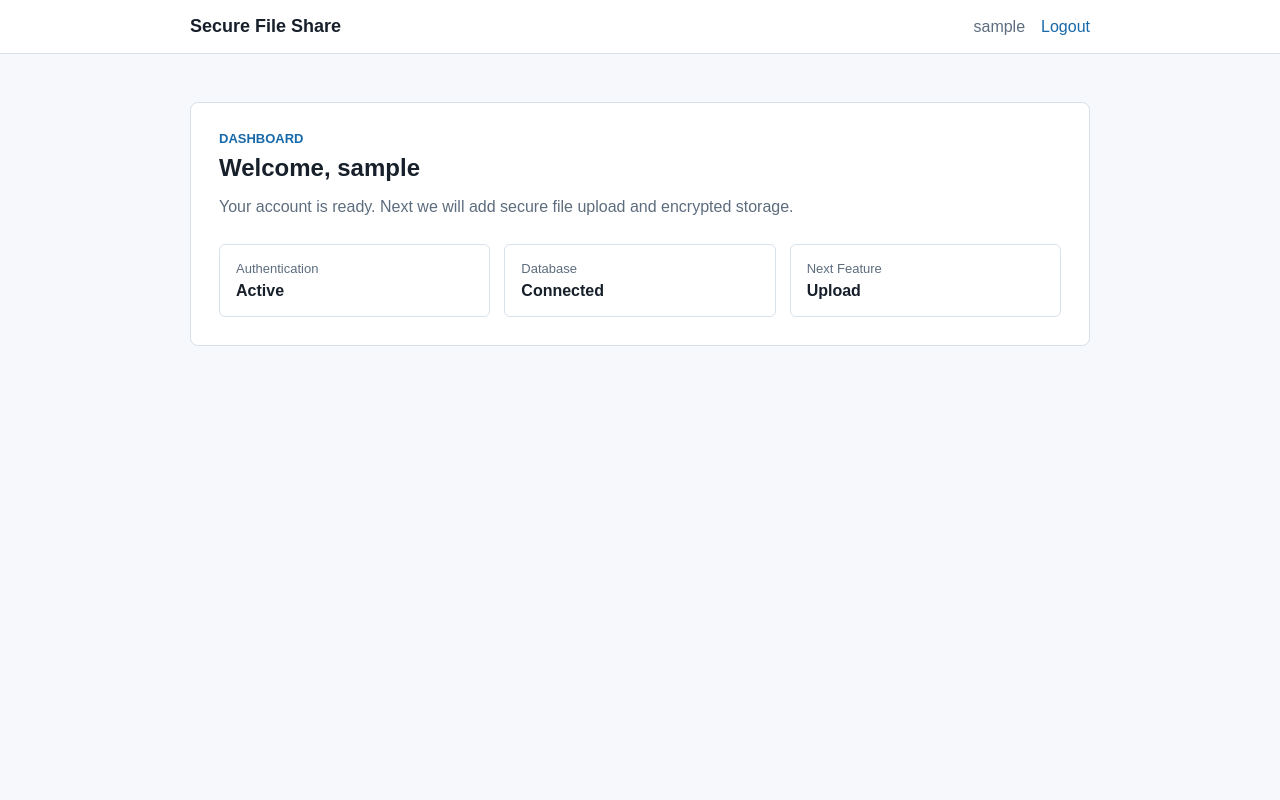
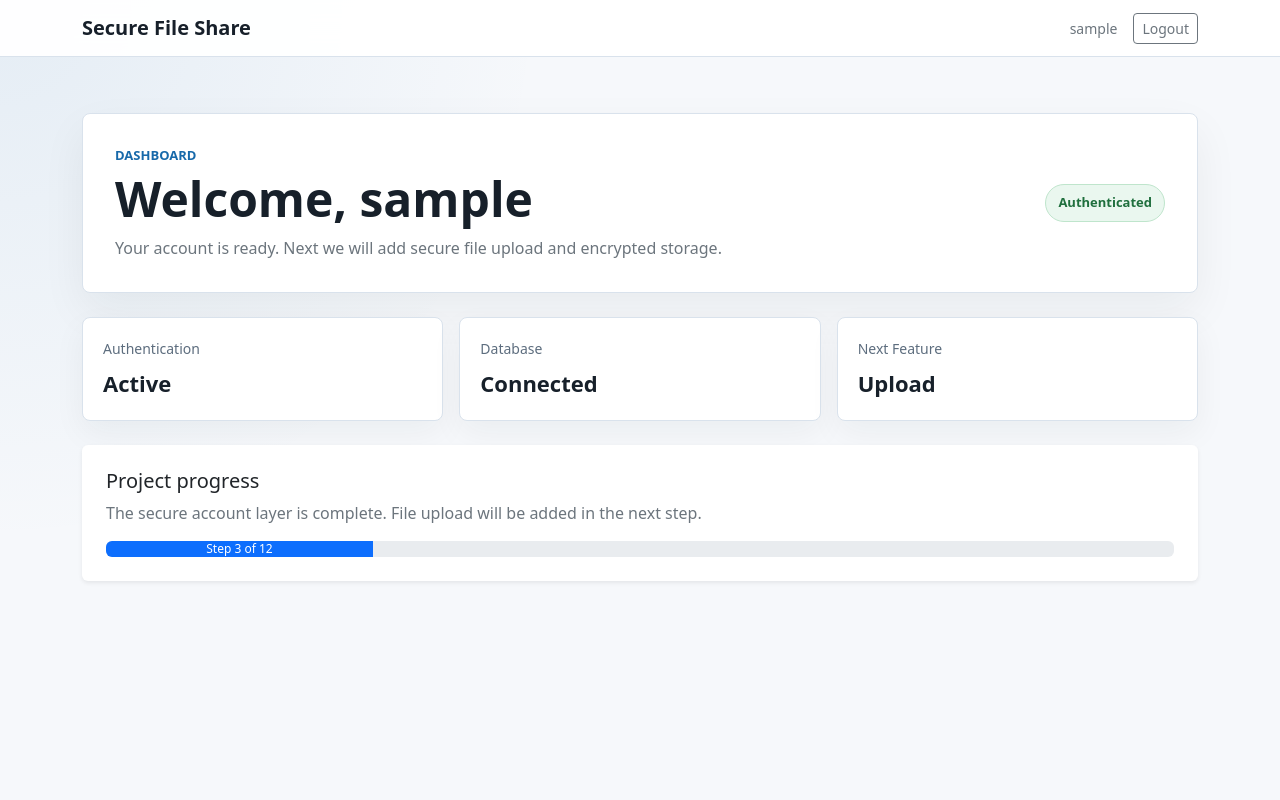
Before and after one commit to Rinil-Parmar/secure-one-time-file-sharing, a Flask app: page / in a window 1280 px wide. Run offline with Flask 3, Linux system fonts and the light colour scheme; the visitor is signed in with stand-in values (Sample User, id 1).

Commit message:
Improve authentication UI

```diff
--- a/app/static/style.css
+++ b/app/static/style.css
@@ -1,90 +1,48 @@
 body {
     margin: 0;
-    font-family: Arial, sans-serif;
-    background: #f6f8fb;
+    background:
+        radial-gradient(circle at top left, rgba(23, 105, 170, 0.08), transparent 34rem),
+        #f6f8fb;
+    color: #17202a;
+    min-height: 100vh;
+}
+
+.app-navbar {
+    background: rgba(255, 255, 255, 0.94);
+    border-bottom: 1px solid #d9e2ec;
+    backdrop-filter: blur(12px);
+}
+
+.navbar-brand {
     color: #17202a;
 }
 
-a {
-    color: #1769aa;
-    text-decoration: none;
+.app-main {
+    padding-bottom: 56px;
+    padding-top: 56px;
 }
 
-a:hover {
-    text-decoration: underline;
+.auth-shell {
+    align-items: center;
+    display: flex;
+    justify-content: center;
+    min-height: calc(100vh - 180px);
 }
 
-.topbar {
-    background: #ffffff;
-    border-bottom: 1px solid #d9e2ec;
+.auth-card {
+    max-width: 480px;
+    width: 100%;
 }
 
-.nav {
+.dashboard-hero {
     align-items: center;
     display: flex;
-    justify-content: space-between;
-    margin: 0 auto;
-    max-width: 900px;
-    padding: 16px 20px;
-}
-
-.brand {
-    color: #17202a;
-    font-size: 18px;
-    font-weight: 700;
-}
-
-.nav-links {
-    align-items: center;
-    display: flex;
-    gap: 16px;
-}
-
-.nav-user {
-    color: #5d6d7e;
-}
-
-.button-link,
-button {
-    background: #1769aa;
-    border: 0;
-    border-radius: 6px;
-    color: #ffffff;
-    cursor: pointer;
-    display: inline-block;
-    font-size: 15px;
-    font-weight: 700;
-    padding: 10px 14px;
-}
-
-.button-link:hover,
-button:hover {
-    background: #12598f;
-    text-decoration: none;
-}
-
-.container {
-    max-width: 900px;
-    margin: 0 auto;
-    padding: 48px 20px;
-}
-
-.panel,
-.auth-card {
     background: #ffffff;
     border: 1px solid #d9e2ec;
     border-radius: 8px;
-    padding: 28px;
-}
-
-.auth-card {
-    max-width: 430px;
-    margin: 0 auto;
-}
-
-h1 {
-    margin-top: 0;
-    margin-bottom: 10px;
+    box-shadow: 0 18px 45px rgba(23, 32, 42, 0.06);
+    justify-content: space-between;
+    padding: 32px;
 }
 
 .eyebrow {
@@ -96,89 +54,79 @@ h1 {
     text-transform: uppercase;
 }
 
-.muted,
-.form-footer,
-.status-label {
-    color: #5d6d7e;
+.display-title {
+    font-size: clamp(2rem, 4vw, 3rem);
+    font-weight: 750;
+    letter-spacing: 0;
+    line-height: 1.05;
+    margin-bottom: 12px;
 }
 
-.form {
-    display: grid;
-    gap: 10px;
-    margin-top: 24px;
+.status-pill {
+    background: #eaf7ef;
+    border: 1px solid #bfe5cc;
+    border-radius: 999px;
+    color: #1f6f3d;
+    font-size: 13px;
+    font-weight: 700;
+    padding: 8px 12px;
+    white-space: nowrap;
 }
 
-label {
-    font-weight: 700;
+.metric-card {
+    background: #ffffff;
+    border: 1px solid #d9e2ec;
+    border-radius: 8px;
+    box-shadow: 0 12px 32px rgba(23, 32, 42, 0.05);
+    height: 100%;
+    padding: 20px;
 }
 
-input {
-    border: 1px solid #c8d3df;
-    border-radius: 6px;
-    font-size: 16px;
-    padding: 11px 12px;
+.metric-card span {
+    color: #5d6d7e;
+    display: block;
+    font-size: 14px;
+    margin-bottom: 8px;
 }
 
-input:focus {
-    border-color: #1769aa;
-    outline: 3px solid #d7e9f8;
+.metric-card strong {
+    color: #17202a;
+    font-size: 22px;
 }
 
-.form button {
-    margin-top: 8px;
+.btn-primary {
+    background-color: #1769aa;
+    border-color: #1769aa;
 }
 
-.messages {
-    display: grid;
-    gap: 10px;
-    margin-bottom: 18px;
+.btn-primary:hover,
+.btn-primary:focus {
+    background-color: #12598f;
+    border-color: #12598f;
 }
 
-.message {
+.form-control {
     border-radius: 6px;
-    padding: 12px 14px;
 }
 
-.message.error {
-    background: #fdecea;
-    border: 1px solid #f5c2c0;
-    color: #8a1f17;
+.form-control:focus {
+    border-color: #1769aa;
+    box-shadow: 0 0 0 0.25rem rgba(23, 105, 170, 0.14);
 }
 
-.message.success,
-.message.message {
-    background: #eaf7ef;
-    border: 1px solid #bfe5cc;
-    color: #1f6f3d;
-}
-
-.status-grid {
-    display: grid;
-    gap: 14px;
-    grid-template-columns: repeat(3, 1fr);
-    margin-top: 28px;
-}
-
-.status-item {
-    border: 1px solid #d9e2ec;
-    border-radius: 6px;
-    padding: 16px;
-}
-
-.status-label {
-    display: block;
-    font-size: 13px;
-    margin-bottom: 6px;
+.toast-stack {
+    margin-bottom: 20px;
 }
 
 @media (max-width: 640px) {
-    .nav,
-    .nav-links {
+    .dashboard-hero {
         align-items: flex-start;
         flex-direction: column;
+        gap: 18px;
+        padding: 24px;
     }
 
-    .status-grid {
-        grid-template-columns: 1fr;
+    .app-main {
+        padding-top: 32px;
     }
 }
--- a/app/templates/base.html
+++ b/app/templates/base.html
@@ -4,34 +4,41 @@
     <meta charset="utf-8">
     <meta name="viewport" content="width=device-width, initial-scale=1">
     <title>{% block title %}Secure File Share{% endblock %}</title>
+    <link href="https://cdn.jsdelivr.net/npm/bootstrap@5.3.3/dist/css/bootstrap.min.css" rel="stylesheet">
     <link rel="stylesheet" href="{{ url_for('static', filename='style.css') }}">
 </head>
 <body>
-    <header class="topbar">
-        <nav class="nav">
-            <a class="brand" href="{{ url_for('dashboard') }}">Secure File Share</a>
-            <div class="nav-links">
+    <nav class="navbar navbar-expand-lg navbar-light app-navbar">
+        <div class="container">
+            <a class="navbar-brand fw-bold" href="{{ url_for('dashboard') }}">
+                Secure File Share
+            </a>
+            <div class="d-flex align-items-center gap-3">
                 {% if current_user.is_authenticated %}
-                    <span class="nav-user">{{ current_user.username }}</span>
-                    <a href="{{ url_for('auth.logout') }}">Logout</a>
+                    <span class="text-secondary small">{{ current_user.username }}</span>
+                    <a class="btn btn-outline-secondary btn-sm" href="{{ url_for('auth.logout') }}">Logout</a>
                 {% else %}
-                    <a href="{{ url_for('auth.login') }}">Login</a>
-                    <a class="button-link" href="{{ url_for('auth.register') }}">Register</a>
+                    <a class="nav-link px-0" href="{{ url_for('auth.login') }}">Login</a>
+                    <a class="btn btn-primary btn-sm" href="{{ url_for('auth.register') }}">Register</a>
                 {% endif %}
             </div>
-        </nav>
-    </header>
-    <main class="container">
+        </div>
+    </nav>
+
+    <main class="container app-main">
         {% with messages = get_flashed_messages(with_categories=true) %}
             {% if messages %}
-                <div class="messages">
+                <div class="toast-stack">
                     {% for category, message in messages %}
-                        <div class="message {{ category }}">{{ message }}</div>
+                        <div class="alert alert-{{ 'danger' if category == 'error' else 'success' }} shadow-sm" role="alert">
+                            {{ message }}
+                        </div>
                     {% endfor %}
                 </div>
             {% endif %}
         {% endwith %}
         {% block content %}{% endblock %}
     </main>
+    <script src="https://cdn.jsdelivr.net/npm/bootstrap@5.3.3/dist/js/bootstrap.bundle.min.js"></script>
 </body>
 </html>
--- a/app/templates/dashboard.html
+++ b/app/templates/dashboard.html
@@ -3,23 +3,42 @@
 {% block title %}Dashboard - Secure File Share{% endblock %}
 
 {% block content %}
-<section class="panel">
-    <p class="eyebrow">Dashboard</p>
-    <h1>Welcome, {{ current_user.username }}</h1>
-    <p class="muted">Your account is ready. Next we will add secure file upload and encrypted storage.</p>
+<section class="dashboard-hero mb-4">
+    <div>
+        <p class="eyebrow">Dashboard</p>
+        <h1 class="display-title">Welcome, {{ current_user.username }}</h1>
+        <p class="text-secondary mb-0">Your account is ready. Next we will add secure file upload and encrypted storage.</p>
+    </div>
+    <span class="status-pill">Authenticated</span>
+</section>
 
-    <div class="status-grid">
-        <div class="status-item">
-            <span class="status-label">Authentication</span>
+<div class="row g-3">
+    <div class="col-md-4">
+        <div class="metric-card">
+            <span>Authentication</span>
             <strong>Active</strong>
         </div>
-        <div class="status-item">
-            <span class="status-label">Database</span>
+    </div>
+    <div class="col-md-4">
+        <div class="metric-card">
+            <span>Database</span>
             <strong>Connected</strong>
         </div>
-        <div class="status-item">
-            <span class="status-label">Next Feature</span>
+    </div>
+    <div class="col-md-4">
+        <div class="metric-card">
+            <span>Next Feature</span>
             <strong>Upload</strong>
+        </div>
+    </div>
+</div>
+
+<section class="card border-0 shadow-sm mt-4">
+    <div class="card-body p-4">
+        <h2 class="h5 mb-2">Project progress</h2>
+        <p class="text-secondary mb-3">The secure account layer is complete. File upload will be added in the next step.</p>
+        <div class="progress" role="progressbar" aria-label="Project progress" aria-valuenow="25" aria-valuemin="0" aria-valuemax="100">
+            <div class="progress-bar" style="width: 25%">Step 3 of 12</div>
         </div>
     </div>
 </section>
```
Also changed, not shown: app/templates/login.html (+22 -12 lines), app/templates/register.html (+23 -12 lines).
